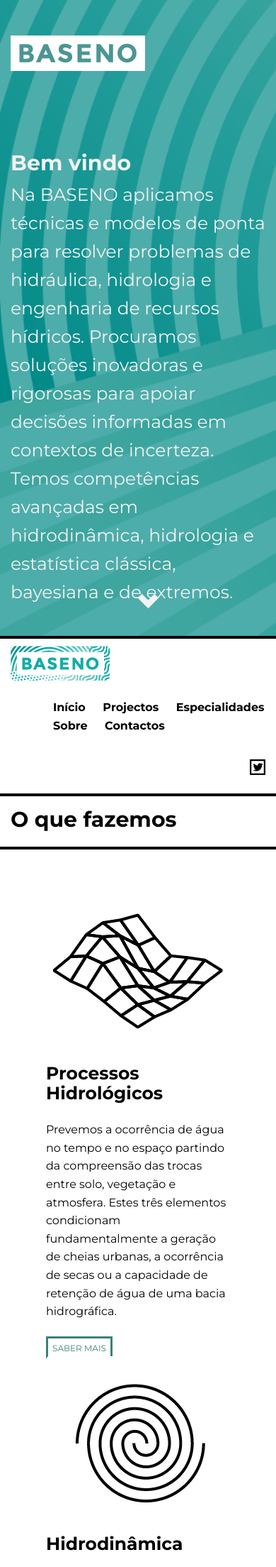
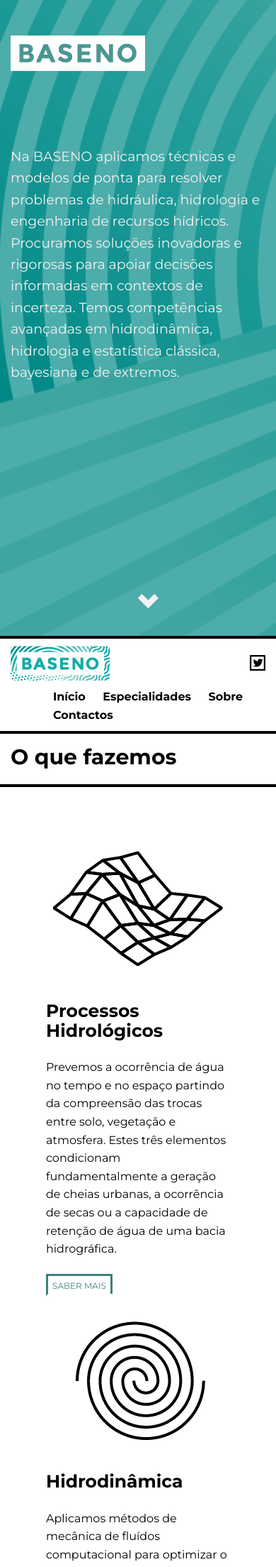
Before and after one commit to lockemind/baseno, a Jekyll site: the page built from index.html, in a window 390 px wide. Shown: the top 2208 px of the page at 71% size. Built offline with Jekyll 4.4.1, drawn with Linux system fonts in a browser that asks for light colours; nearby versions of some CDN libraries.

Commit message:
#4 - mobile layout improvement

```diff
--- a/_includes/baseno_script.html
+++ b/_includes/baseno_script.html
@@ -1,4 +1,10 @@
-<script src="https://ajax.googleapis.com/ajax/libs/jquery/2.2.3/jquery.min.js"></script>
+
+<!-- jQuery library -->
+<script src="https://ajax.googleapis.com/ajax/libs/jquery/3.2.0/jquery.min.js"></script>
+
+<!-- Latest compiled JavaScript -->
+<script src="https://maxcdn.bootstrapcdn.com/bootstrap/3.3.7/js/bootstrap.min.js"></script>
+
 <script type="text/javascript" src="/baseno/scripts/jquery.waypoints.min.js"></script>
 <script type="text/javascript" src="//cdn.jsdelivr.net/jquery.slick/1.6.0/slick.min.js"></script>
 <script type="text/javascript" src="/baseno/scripts/baseno-slick.js"></script>
--- a/_includes/header.html
+++ b/_includes/header.html
@@ -5,7 +5,7 @@
 
         <div class="baseno-copy">
             <div class="row">
-                <div class="baseno-copy-header col-md-4">Bem vindo</div>
+                <div class="baseno-copy-header col-md-4 hidden-xs">Bem vindo</div>
                 <div class="baseno-copy-text col-md-8"><p>Na BASENO aplicamos técnicas e modelos de ponta para resolver problemas de hidráulica, hidrologia e engenharia de recursos hídricos.
                     Procuramos soluções inovadoras e rigorosas para apoiar decisões informadas em contextos de incerteza.
                     Temos competências avançadas em hidrodinâmica, hidrologia e estatística clássica, bayesiana e de extremos.</p>
--- a/_includes/nav.html
+++ b/_includes/nav.html
@@ -5,18 +5,24 @@
             <div class="col-sm-4">
                 <div class="baseno-logo">
                     <!--<div class="content">BASENO</div>-->
-                    <a href="/baseno/" id="nav" name="nav"> <img src="/baseno/images/baseno_logo.png" alt="Baseno"></a>
+                    <a href="/baseno/" id="nav" name="nav" class="pull-left"> <img src="/baseno/images/baseno_logo.png" alt="Baseno"></a>
+                    <ul class="baseno-menu-social-links visible-xs pull-right">
+                        <li><a href="https://www.facebook.com" class="hidden"> <img src="/baseno/images/social_fb.png"> </a></li>
+                        <li><a href="https://linkedin.com/" class="hidden"> <img src="/baseno/images/social_linkedin.png"> </a></li>
+                        <li><a href="https://twitter.com/"> <img src="/baseno/images/social_twitter.png"> </a></li>
+                    </ul>
                 </div>
+
             </div>
             <div class="col-sm-8">
                 <ul class="baseno-menu-links pull-left">
                     <li><a href="/baseno/" >Início</a></li>
-                    <li><a href="/baseno/work">Projectos</a></li>
+                    <li class="hidden"><a href="/baseno/work">Projectos</a></li>
                     <li><a href="/baseno/expertise">Especialidades</a></li>
                     <li><a href="/baseno/about">Sobre</a></li>
                     <li><a href="/baseno/contact">Contactos</a></li>
                 </ul>
-                <ul class="baseno-menu-social-links pull-right">
+                <ul class="baseno-menu-social-links hidden-xs pull-right">
                     <li><a href="https://www.facebook.com" class="hidden"> <img src="/baseno/images/social_fb.png"> </a></li>
                     <li><a href="https://linkedin.com/" class="hidden"> <img src="/baseno/images/social_linkedin.png"> </a></li>
                     <li><a href="https://twitter.com/"> <img src="/baseno/images/social_twitter.png"> </a></li>
--- /dev/null
+++ b/_scss/baseno-menu.scss
@@ -0,0 +1,33 @@
+#custom-bootstrap-menu.navbar-default {
+  .navbar-brand {
+    color: rgba(0, 0, 0, 1);
+  }
+
+  background-color: rgba(255, 255, 255, 1);
+  border-width: 0px;
+  border-radius: 0px;
+  .navbar-nav > {
+    li > a {
+      color: rgba(0, 0, 0, 1);
+      background-color: rgba(255, 255, 255, 1);
+      &:hover, &:focus {
+        color: rgba(0, 0, 0, 1);
+        background-color: rgba(255, 255, 255, 1);
+      }
+    }
+    .active > a {
+      color: rgba(0, 0, 0, 1);
+      background-color: rgba(255, 255, 255, 1);
+      &:hover, &:focus {
+        color: rgba(0, 0, 0, 1);
+        background-color: rgba(255, 255, 255, 1);
+      }
+    }
+  }
+  //.navbar-toggle {
+  //  border-color: #ffffff;
+  //  &:hover, &:focus, .icon-bar, &:hover .icon-bar, &:focus .icon-bar {
+  //    background-color: #ffffff;
+  //  }
+  //}
+}
--- a/_scss/layout.scss
+++ b/_scss/layout.scss
@@ -194,9 +194,23 @@ h3 {
     font-size:30px;
     font-weight: 700;
   }
+  /* Extra Small Devices, Phones */
+  @media only screen and (max-width : 480px) {
+    &-header {
+      font-size:25px;
+      font-weight: 700;
+    }
+  }
   &-text{
     font-size:25px;
     font-weight: 400;
+  }
+  /* Extra Small Devices, Phones */
+  @media only screen and (max-width : 480px) {
+    &-text{
+      font-size:19px;
+      font-weight: 400;
+    }
   }
 }
 
@@ -283,7 +297,7 @@ h3 {
   .baseno-menu-links{
     font-size:16px;
     font-weight: 700;
-    margin-top: 25px;
+    margin-top: 10px;
     li {
       a {
         text-decoration: none;
@@ -301,6 +315,12 @@ h3 {
     @extend .baseno-menu-links;
     li {
       padding-left: 0;
+    }
+  }
+  /* Extra Small Devices, Phones */
+  @media only screen and (max-width : 480px) {
+    .baseno-menu-social-links{
+      margin-top: 10px;
     }
   }
 }
--- a/css/styles.scss
+++ b/css/styles.scss
@@ -17,3 +17,4 @@ $body-bg: red;
 // Imports
 @import "base";
 @import "layout";
+@import "baseno-menu";
```
Also changed, not shown: _includes/nav2.html (added, +27 -0 lines), _layouts/default2.html (added, +23 -0 lines), sandbox.html (added, +13 -0 lines), README.md.
